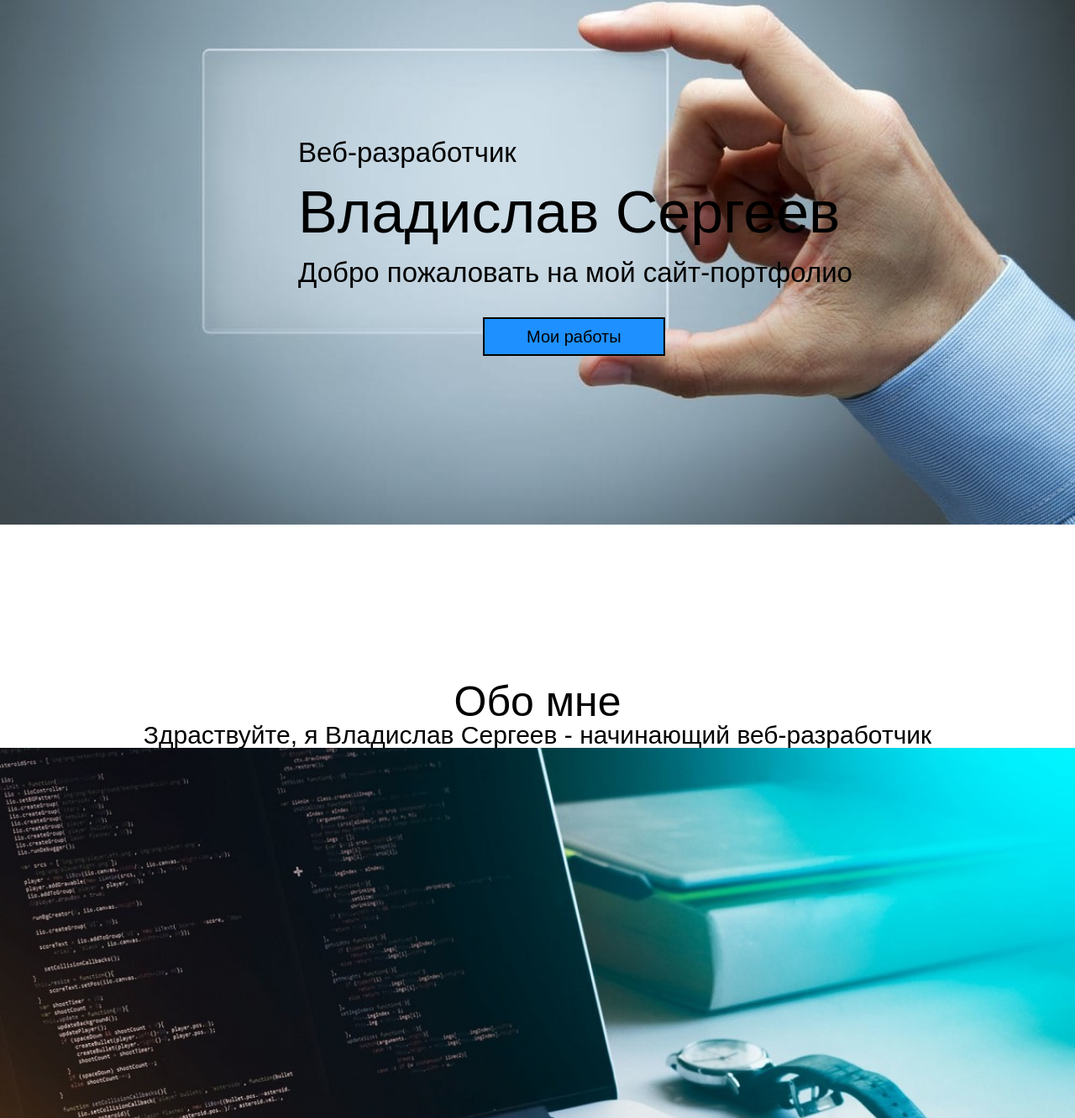
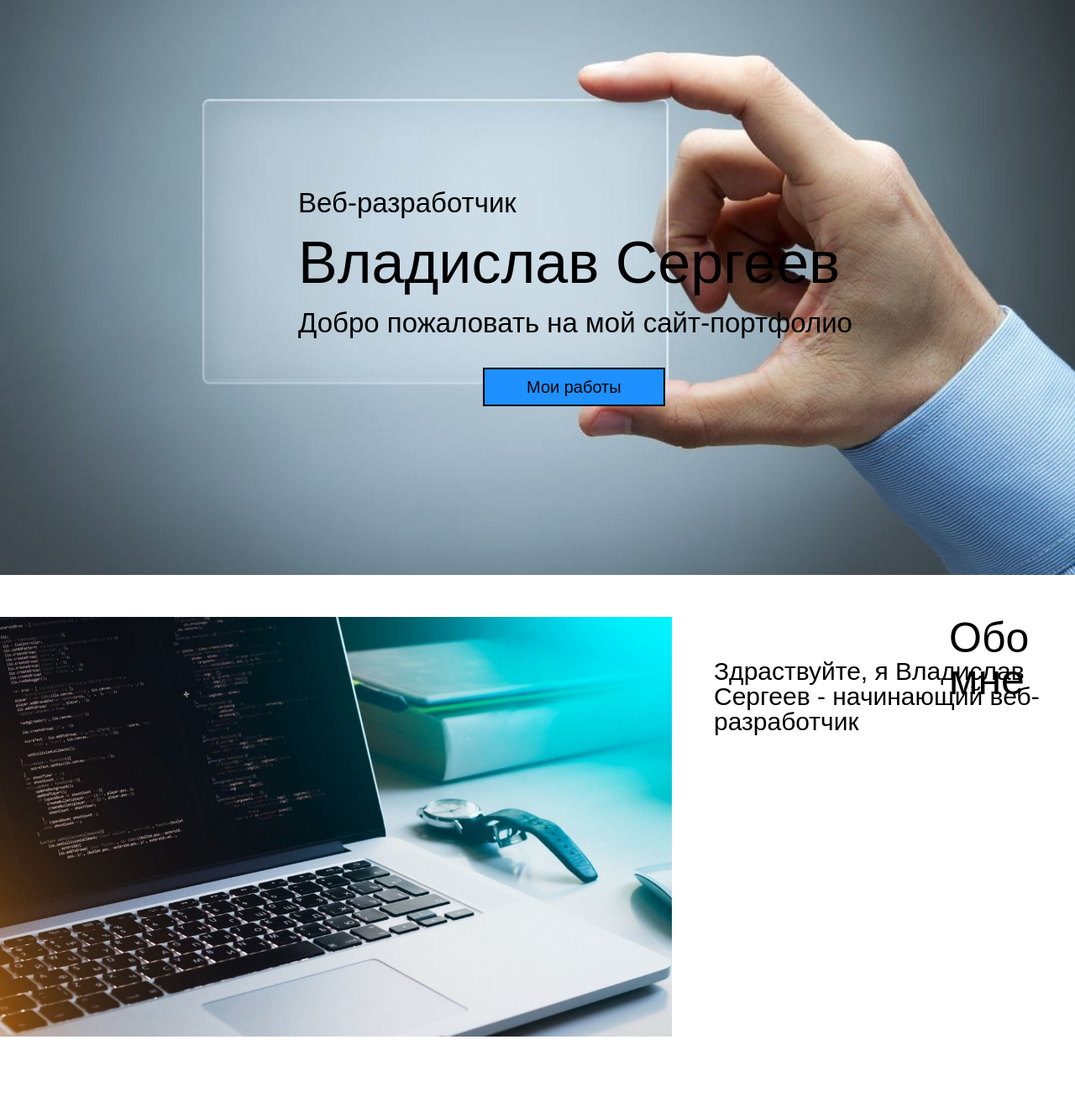
Before and after one commit to sergeevvlad/Project.github.io, a plain HTML site: page src/index.html in a window 1280 px wide. Shown: the part 175-1507 px from the top of the page at 84% size. Drawn offline with Linux system fonts and the light colour scheme; files that its build step writes are made by us from their sources.

Commit message:
Обновил css

```diff
--- a/src/main.css
+++ b/src/main.css
@@ -1,7 +1,5 @@
 body{
     font-family: sans-serif;
-    background: url(../img/background.jpg) center no-repeat;
-    background-size: 100% 100%;
 }
 
 nav{
@@ -10,7 +8,6 @@ nav{
 }
 
 .menu{
-    float: left;
     margin-left: 920px;
 }
 
@@ -34,8 +31,18 @@ nav{
     padding-top: 15px;
 }
 
+.main{
+    height: 100%;
+}
+
+.start{
+    height: 100%;
+    background-image: url(../img/background.jpg);
+    background-size: 100% 100%;
+}
+
 .job{
-    margin: 280px 0px 0px 355px;
+    padding: 340px 0px 0px 355px;
     font-size: 33px;
 }
 
@@ -57,15 +64,27 @@ nav{
     font-size: 20px;
 }
 
+.section2{
+    margin-top: 50px;
+}
+
 .me{
-    margin-top: 400px;
     font-size: 50px;
-    text-align: center;
+    position: absolute;
+    margin-left: 1130px;
+
 }
 
 .me_information{
-    text-align: center;
     font-size: 30px;
+    position: absolute;
+    margin-left: 850px;
+    margin-top: 50px;
+}
+
+.picture{
+    width: 800px;
+    height: 500px;
 }
 
 .my_skills{
@@ -109,13 +128,16 @@ nav{
 }
 
 footer{
-     margin-top: 100px;
+     margin-top: 2200px;
      height: 60px;
-     text-align: center;
      background-color: dodgerblue;
-     line-height: 60px;
      font-weight: 500;
      font-size: 20px;
+     text-align: center;
+}
+
+#phone{
+
 }
 
 .vk_inst2{
```
